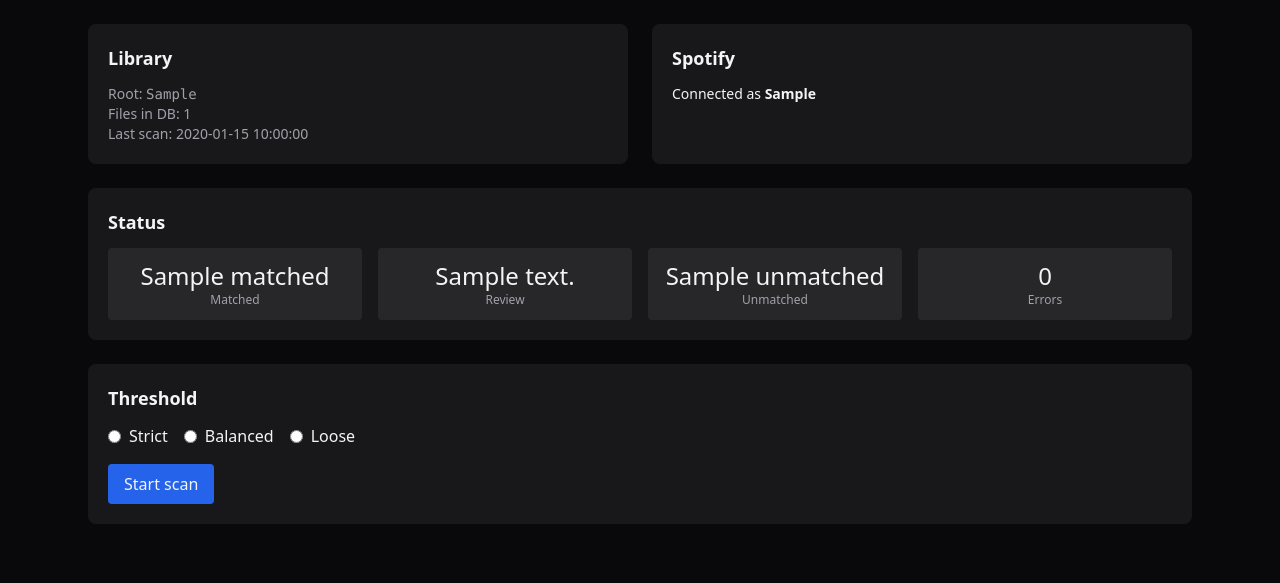
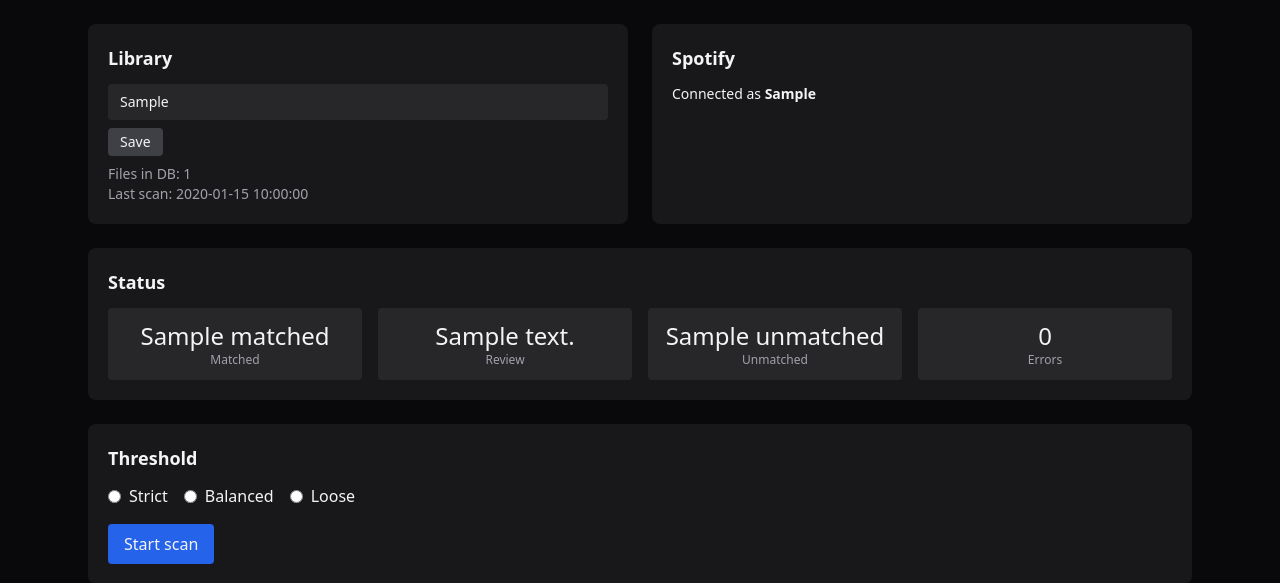
Before and after one commit to jagajaga/local2spoti, a Python web app: template local2spoti/templates/dashboard.html in a window 1280 px wide. Shown: the part 61-644 px from the top of the page. Run offline with Jinja, Linux system fonts and the light colour scheme; the template is opened without the code that fills it: most values are stand-ins (such as "Sample title", 1, 10 or a date in 2020); some libraries are stand-ins or nearby versions.

Commit message:
feat: configure library root from dashboard

```diff
--- a/local2spoti/templates/dashboard.html
+++ b/local2spoti/templates/dashboard.html
@@ -4,8 +4,13 @@
 <div class="grid grid-cols-1 md:grid-cols-2 gap-6">
   <section class="bg-zinc-900 rounded-lg p-5">
     <h2 class="text-lg font-semibold mb-3">Library</h2>
-    <p class="text-sm text-zinc-400">Root: <code>{{ library_root or "(not set)" }}</code></p>
-    <p class="text-sm text-zinc-400">Files in DB: {{ total_files }}</p>
+    <form hx-post="/api/library" hx-swap="none" class="space-y-2">
+      <input type="text" name="path" value="{{ library_root or '' }}"
+             placeholder="/path/to/your/music"
+             class="w-full bg-zinc-800 px-3 py-2 rounded text-sm">
+      <button class="px-3 py-1 bg-zinc-700 rounded text-sm">Save</button>
+    </form>
+    <p class="text-sm text-zinc-400 mt-2">Files in DB: {{ total_files }}</p>
     <p class="text-sm text-zinc-400">Last scan: {{ last_scan_at or "never" }}</p>
   </section>
   <section class="bg-zinc-900 rounded-lg p-5">
```
Also changed, not shown: local2spoti/routes/api.py (+15 -0 lines), tests/test_library_config.py (added, +26 -0 lines).
